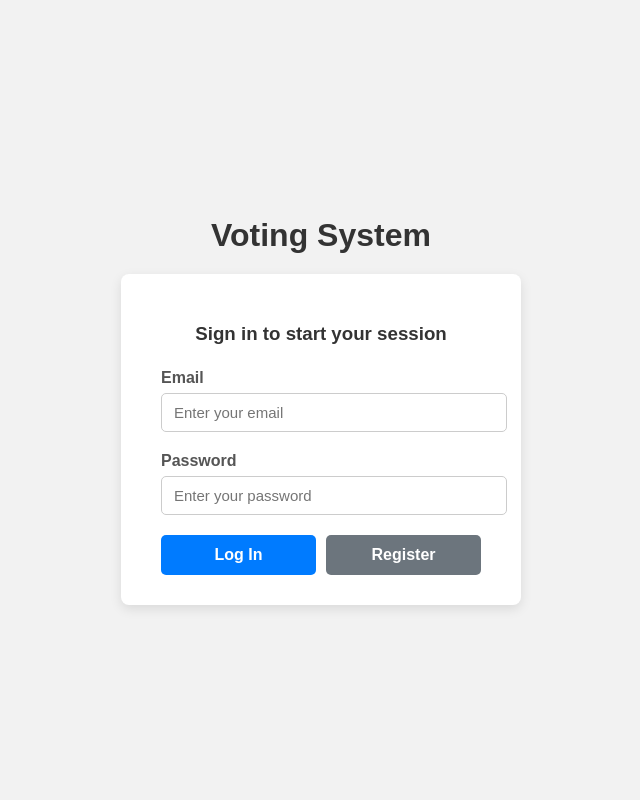
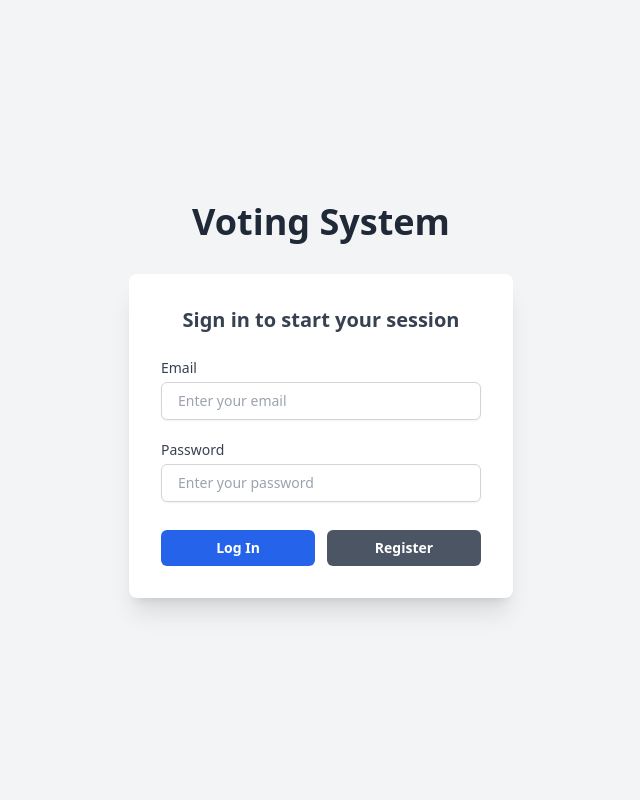
Before and after one commit to AadityAKC7/Online-Voting-System, a Django app: page /login/ in a window 1280 px wide. Shown: the whole page, without its empty margins (319-959 px from the left). Run offline with Django 5.2, Linux system fonts and the light colour scheme; some libraries are stand-ins or nearby versions.

Commit message:
Voting_System

```diff
--- a/core/templates/registration/simple_login.html
+++ b/core/templates/registration/simple_login.html
@@ -4,106 +4,41 @@
   <meta charset="UTF-8" />
   <meta name="viewport" content="width=device-width, initial-scale=1" />
   <title>Login</title>
-  <style>
-    body {
-      font-family: Arial, sans-serif;
-      background: #f2f2f2;
-      display: flex;
-      flex-direction: column;
-      justify-content: center;
-      align-items: center;
-      height: 100vh;
-      margin: 0;
-    }
-    h1 {
-      margin-bottom: 20px;
-      color: #333;
-    }
-    .login-container {
-      background: white;
-      padding: 30px 40px;
-      border-radius: 8px;
-      box-shadow: 0 4px 12px rgba(0,0,0,0.1);
-      width: 320px;
-    }
-    h3 {
-      margin-bottom: 24px;
-      color: #333;
-      text-align: center;
-    }
-    label {
-      display: block;
-      margin-bottom: 6px;
-      font-weight: 600;
-      color: #555;
-    }
-    input[type="email"],
-    input[type="password"] {
-      width: 100%;
-      padding: 10px 12px;
-      margin-bottom: 20px;
-      border: 1.5px solid #ccc;
-      border-radius: 5px;
-      font-size: 15px;
-      transition: border-color 0.3s ease;
-    }
-    input[type="email"]:focus,
-    input[type="password"]:focus {
-      border-color: #007BFF;
-      outline: none;
-    }
-    .button-row {
-      display: flex;
-      justify-content: space-between;
-      gap: 10px;
-    }
-    button,
-    .register-btn {
-      flex: 1;
-      padding: 12px;
-      font-size: 16px;
-      font-weight: 600;
-      border-radius: 5px;
-      cursor: pointer;
-      border: none;
-      text-align: center;
-      text-decoration: none;
-      display: inline-block;
-      line-height: 1;
-      user-select: none;
-      transition: background-color 0.3s ease;
-    }
-    button {
-      background-color: #007BFF;
-      color: white;
-    }
-    button:hover {
-      background-color: #0056b3;
-    }
-    .register-btn {
-      background-color: #6c757d;
-      color: white;
-    }
-    .register-btn:hover {
-      background-color: #495057;
-    }
-  </style>
+  <script src="https://cdn.tailwindcss.com"></script>
 </head>
-<body>
-  <h1>Voting System</h1>
-  <div class="login-container">
-    <h3>Sign in to start your session</h3>
-    <form action="/login/" method="post">
+<body class="bg-gray-100 min-h-screen flex flex-col justify-center items-center">
+  <h1 class="text-4xl font-bold text-gray-800 mb-8">Voting System</h1>
+
+  <div class="bg-white p-8 rounded-lg shadow-xl w-full max-w-sm">
+    <h3 class="text-xl font-semibold text-center text-gray-700 mb-6">Sign in to start your session</h3>
+
+    <form action="/login/" method="post" class="space-y-5">
       {% csrf_token %}
-      <label for="email">Email</label>
-      <input type="email" id="email" name="email" required placeholder="Enter your email" />
 
-      <label for="password">Password</label>
-      <input type="password" id="password" name="password" required placeholder="Enter your password" />
+      <!-- Email -->
+      <div>
+        <label for="email" class="block text-sm font-medium text-gray-700 mb-1">Email</label>
+        <input type="email" id="email" name="email" required placeholder="Enter your email"
+          class="w-full px-4 py-2 border border-gray-300 rounded-md focus:ring-2 focus:ring-blue-500 focus:outline-none text-sm shadow-sm" />
+      </div>
 
-      <div class="button-row">
-        <button type="submit">Log In</button>
-        <a href="/register" class="register-btn">Register</a>
+      <!-- Password -->
+      <div>
+        <label for="password" class="block text-sm font-medium text-gray-700 mb-1">Password</label>
+        <input type="password" id="password" name="password" required placeholder="Enter your password"
+          class="w-full px-4 py-2 border border-gray-300 rounded-md focus:ring-2 focus:ring-blue-500 focus:outline-none text-sm shadow-sm" />
+      </div>
+
+      <!-- Button Row -->
+      <div class="flex justify-between gap-3 pt-2">
+        <button type="submit"
+          class="w-1/2 bg-blue-600 hover:bg-blue-700 text-white py-2 rounded-md font-semibold text-sm transition duration-300">
+          Log In
+        </button>
+        <a href="/register"
+          class="w-1/2 text-center bg-gray-600 hover:bg-gray-700 text-white py-2 rounded-md font-semibold text-sm transition duration-300">
+          Register
+        </a>
       </div>
     </form>
   </div>
--- a/core/views.py
+++ b/core/views.py
@@ -263,7 +263,7 @@ def reset_votes(request):
     if request.method == 'POST':
         Vote.objects.all().delete()
         messages.success(request, "All votes have been reset.")
-    return redirect('all_votes')
+    return redirect('votes')
 
 @staff_member_required
 def manage_voters(request):
--- a/voting_system/urls.py
+++ b/voting_system/urls.py
@@ -31,7 +31,7 @@ urlpatterns = [
     path('get-public-key/', core_views.get_public_key, name='get_public_key'),
 
     path('search/', core_views.search, name='search'),
-    path('vote/', core_views.vote_page, name='vote'),
+    path('vote/', core_views.decryptw, name='vote'),
     path('api/public-key/', get_public_key, name='get_public_key'),
 
     path('admin-dashboard/', core_views.admin_dashboard, name='admin_dashboard'),
```
Also changed, not shown: core/templates/registration/register.html (+28 -83 lines), core/migrations/0001_initial.py, core/migrations/0002_voter_has_voted.py (deleted), db.sqlite3, media/candidate_images/1-3_bPXgUjE9pX_nycczzn_iT6w1zs.jpg (added), media/candidate_images/45_4cRkaOM.jpg (added), media/candidate_images/46_aUQKnek.jpg (added), media/candidate_images/alimarel-1V8Yt7_ZRnw-unsplash_VMKpS8j.jpg (added), media/candidate_images/jc-gellidon-2QGlhU9lRvs-unsplash_5IDQW6V.jpg (added), media/candidate_images/laxmi_basnet_maam_h3QB9C6LsP_xxgrzqd_iDYStGC.jpg (added), media/candidate_images/sb_emH98jSsAB_3wvgjlc.png (added), media/candidate_images/मतरजय_ppw3t8s_HpkwFsA.jpeg (added), 1 other file.
